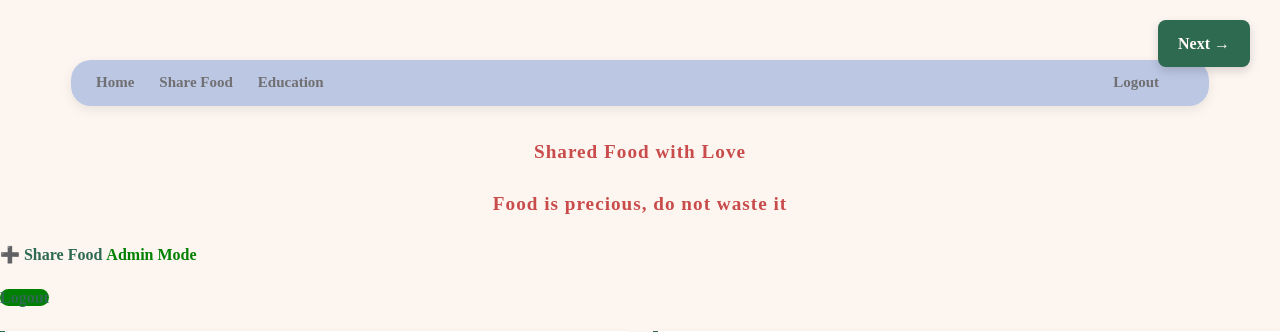
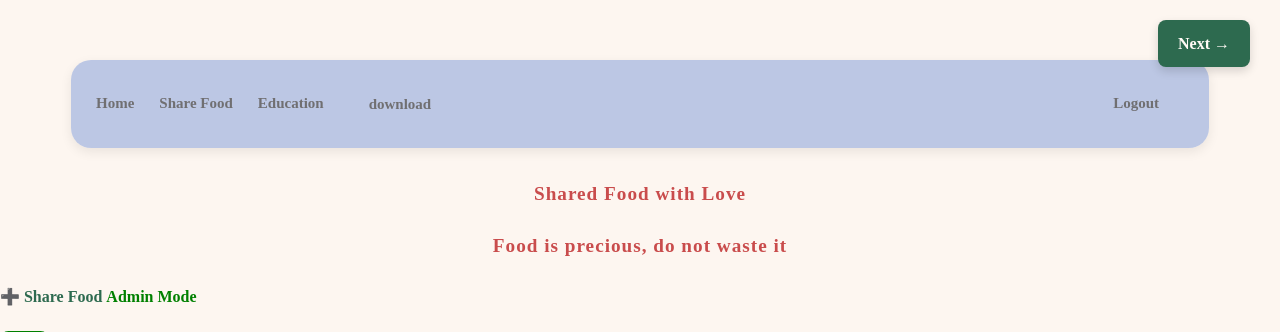
Before and after one commit to srilaasyakopparapu/There-s-Always-Someone-In-Need, a Flask app: page /index in a window 1280 px wide. Shown: the top 332 px of the page. Run offline with Flask 3, Linux system fonts and the light colour scheme; the visitor is signed in with stand-in values (Sample User, id 1); data comes from the database, SQL or seed files in the repository.

Commit message:
Update index.html

```diff
--- a/templates/index.html
+++ b/templates/index.html
@@ -9,6 +9,12 @@
     <a href="{{ url_for('index') }}">Home</a>
     <a href="{{ url_for('submit') }}">Share Food</a>
     <a href="{{ url_for('education') }}">Education</a>
+
+    {% if session.get("is_admin") %}
+        <div style="margin: 20px; border: 1px;">
+            <a href="{{url_for('download')}}" class="btn"> download</a>
+        </div>
+    {% endif %}
 
     {% if session.get("is_admin") %}
         <a href="{{ url_for('logout') }}" class="nav-right">Logout</a>
```
